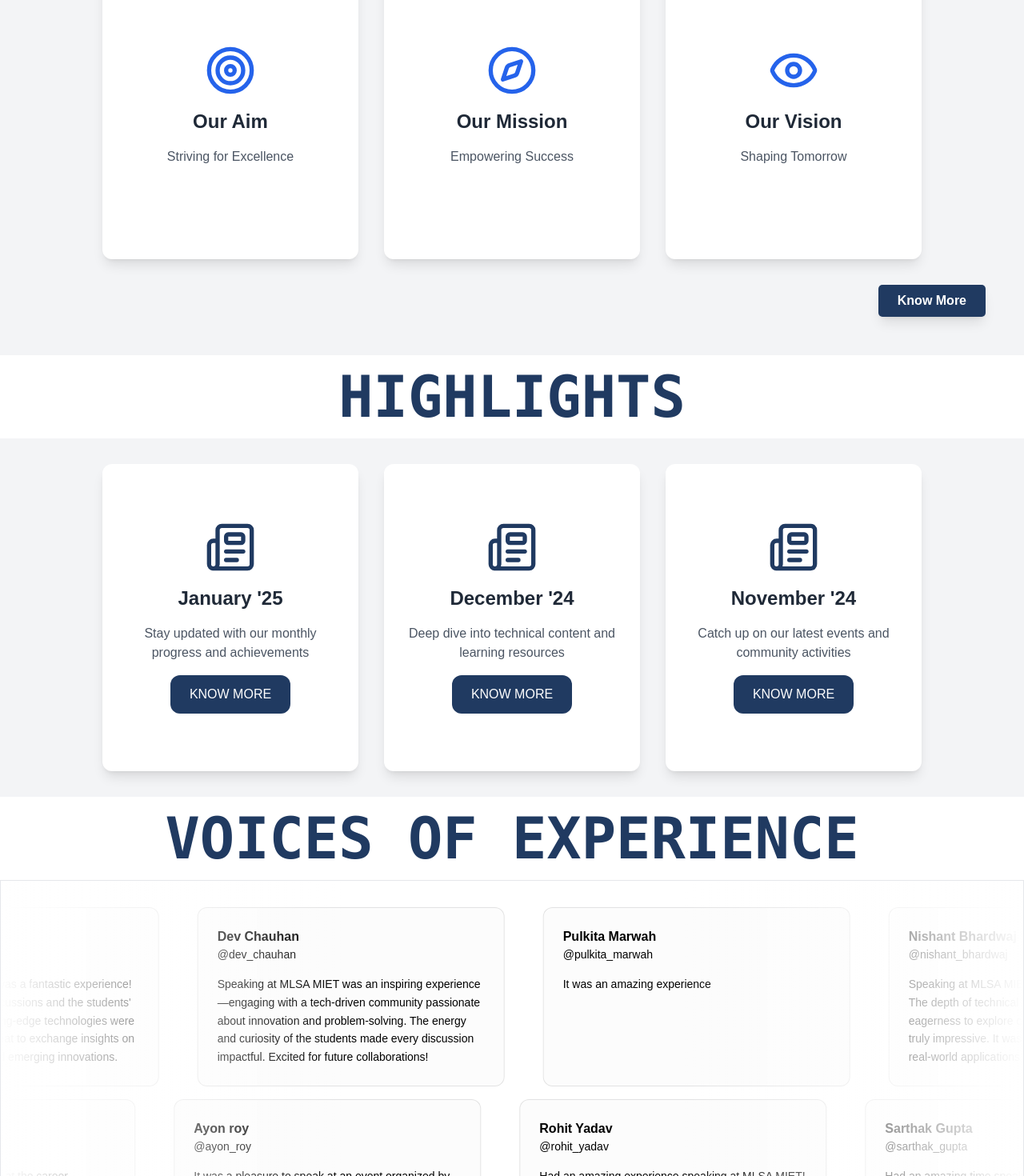
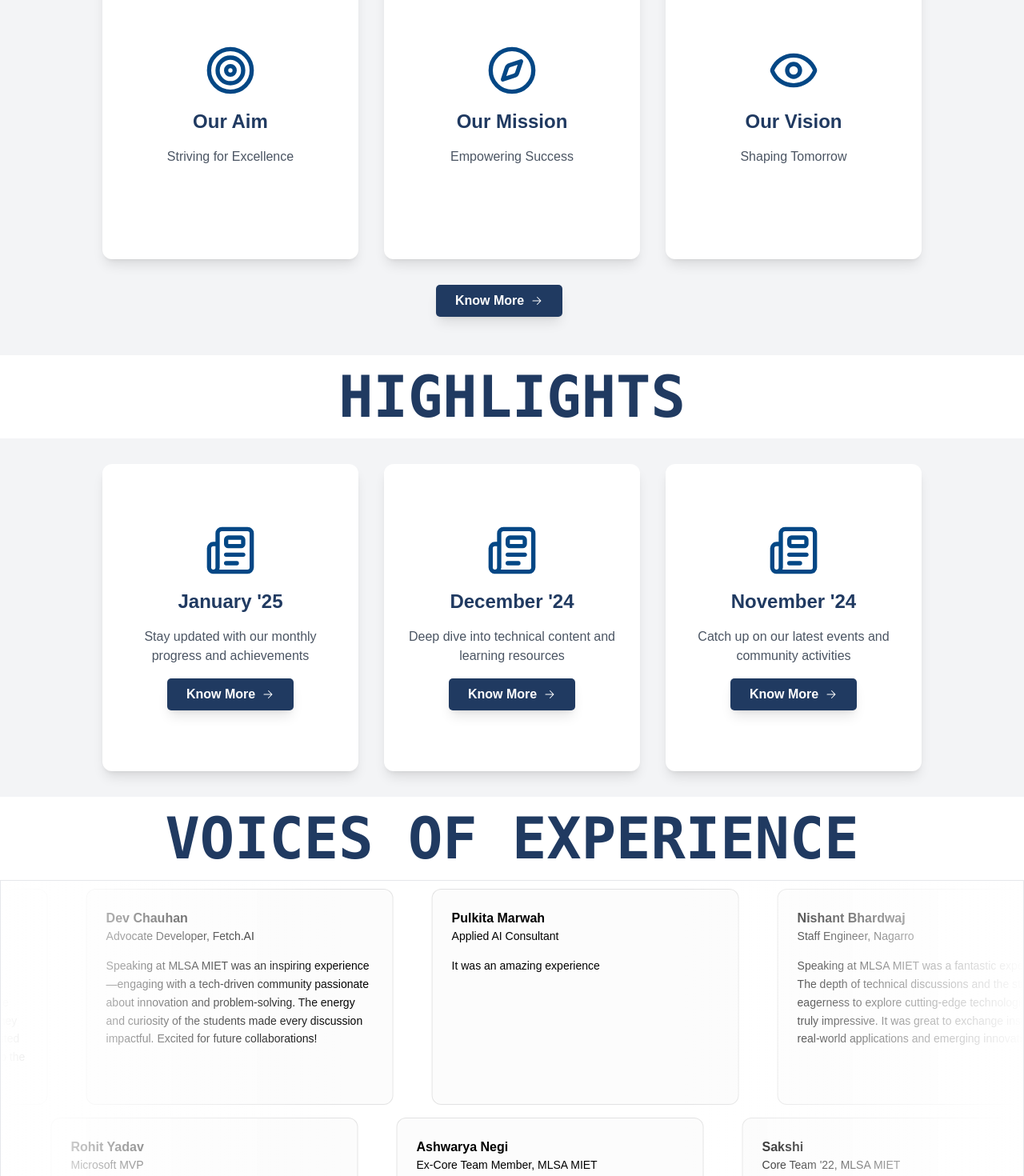
Before and after one commit to StrugglerSuryansh/mlsamiet2.0, a Next.js app: page / in a window 1280 px wide. Shown: the part 980-2450 px from the top of the page at 80% size. Built offline with nearby package versions, Linux system fonts and the light colour scheme.

Commit message:
UI update

```diff
--- a/package.json
+++ b/package.json
@@ -20,6 +20,7 @@
     "icons-react": "^3.7.1",
     "lucide": "^0.475.0",
     "lucide-react": "^0.474.0",
+    "mlsawebsite": "file:",
     "motion": "^12.4.2",
     "next": "15.1.6",
     "next-themes": "^0.4.4",
--- a/src/components/MarqueeDemo.tsx
+++ b/src/components/MarqueeDemo.tsx
@@ -5,38 +5,56 @@ import { TextAnimate } from "./magicui/text-animate";
 const reviews = [
   {
     name: "Dev Chauhan",
-    username: "@dev_chauhan",
+    username: "Advocate Developer, Fetch.AI",
     body: "Speaking at MLSA MIET was an inspiring experience—engaging with a tech-driven community passionate about innovation and problem-solving. The energy and curiosity of the students made every discussion impactful. Excited for future collaborations!",
     img: "https://avatar.vercel.sh/jack",
   },
   {
     name: "Pulkita Marwah ",
-    username: "@pulkita_marwah ",
+    username: "Applied AI Consultant",
     body: "It was an amazing experience",
     img: "https://avatar.vercel.sh/jill",
   },
   {
     name: "Nishant Bhardwaj",
-    username: "@nishant_bhardwaj",
+    username: "Staff Engineer, Nagarro",
     body: "Speaking at MLSA MIET was a fantastic experience! The depth of technical discussions and the students' eagerness to explore cutting-edge technologies were truly impressive. It was great to exchange insights on real-world applications and emerging innovations.",
     img: "https://avatar.vercel.sh/john",
   },
   {
     name: "Sarthak Gupta",
-    username: "@sarthak_gupta",
+    username: "Senior Data Engineer, Eviden",
     body: "Had an amazing time speaking at the career guidance event—thank you for making it so welcoming and well-organized! The students were super engaged, and it felt great to share my journey with them. You all did a fantastic job, and I’m excited to see more events like this in the future. Keep up the awesome work!",
     img: "https://avatar.vercel.sh/jane",
   },
   {
     name: "Ayon roy",
-    username: "@ayon_roy",
+    username: "Data Scientist, NielsenIQ",
     body: "It was a pleasure to speak at an event organized by MLSA MIET and it was such a great feeling to be amongst the community members for whom such events are a great platform to learn and explore.The pool of speakers at the event was so coveted that it was an awesome learning experience for me too. In short, it was a great experience for me to join the event and i look forward to more such opportunities.",
     img: "https://avatar.vercel.sh/jenny",
   },
   {
+    name: "Tushar Parashar",
+    username: "Core Team '23, MLSA MIET",
+    body: "Being a part of MLSA MIET was an incredible experience that shaped both my technical and leadership skills. The community fostered a collaborative environment where innovation thrived, and we continuously pushed the boundaries of what we could achieve together.",
+    img: "https://avatar.vercel.sh/jenny",
+  },
+  {
     name: "Rohit Yadav",
-    username: "@rohit_yadav",
+    username: "Microsoft MVP",
+    body: "MLSA-MIET has become another family where people learn from each other and excel together . Whether it's about showing teamwork or leading a particular domain. At the end hard work of each member pays off . It was a great time leading the design team and bringing out the fruitful and innovative designs from them.",
+    img: "https://avatar.vercel.sh/james",
+  },
+  {
+    name: "Ashwarya Negi",
+    username: "Ex-Core Team Member, MLSA MIET",
     body: "Had an amazing experience speaking at MLSA MIET! The passion and curiosity of the students created an engaging atmosphere, making every discussion insightful. It was great to connect with a community so dedicated to innovation and problem-solving. Looking forward to more such collaborations!",
+    img: "https://avatar.vercel.sh/james",
+  },
+  {
+    name: "Sakshi",
+    username: "Core Team '22, MLSA MIET",
+    body: "Designing my way through life✨—Hey fellows, I'm SAKSHI! Being a part of MLSA community as a Graphic Design Head has been an incredible blend of creativity, teamwork, and growth. It gave me a wide platform to learn, experiment and collaborate with like-minded individuals who are equally passionate about design and technology.",
     img: "https://avatar.vercel.sh/james",
   },
 ];
--- a/src/components/NavBar.tsx
+++ b/src/components/NavBar.tsx
@@ -46,7 +46,7 @@ const Navbar = () => {
               />
             </Link>
             <span className=" text-[#203A61]  text-[20px] font-semibold  lg:text-[24px]">
-              MLSA <span className="hidden md:inline-block">MIET</span>
+              MLSA <span className="hidden md:inline-block text-[#034785]">MIET</span>
             </span>
           </div>
 
@@ -57,12 +57,12 @@ const Navbar = () => {
           </div>
 
           <div className="hidden md:flex items-center gap-4 xl:gap-12">
+            <NavbarItem href="/">Home</NavbarItem>
+            <NavbarItem href="/knowmore">About Us</NavbarItem>
             <NavbarItem href="/events">Events</NavbarItem>
             <NavbarItem href="/gallery">Gallery</NavbarItem>
             <NavbarItem href="/members">Members</NavbarItem>
-            <NavbarItem href="/#contact">
-              Join Us
-            </NavbarItem>
+            <NavbarItem href="/#contact">Join Us</NavbarItem>
           </div>
         </div>
       </nav >
--- a/src/components/NewsletterCard.tsx
+++ b/src/components/NewsletterCard.tsx
@@ -3,6 +3,7 @@ import React from "react";
 import Link from "next/link";
 import { Newspaper } from "lucide-react";
 import { TextAnimate } from "./magicui/text-animate";
+import { HiArrowSmallRight } from "react-icons/hi2";
 
 interface NewsletterCardProps {
   title: string;
@@ -15,13 +16,15 @@ function SingleCard({ title, description, link, icon }: NewsletterCardProps) {
   return (
     <div className="w-80 h-96">
       <div className="bg-white p-6 rounded-xl shadow-lg h-full flex flex-col items-center justify-center space-y-4 hover:shadow-xl transition-shadow">
-        <div className="text-[#203A61] w-16 h-16">{icon}</div>
-        <h2 className="text-2xl font-bold text-gray-800">{title}</h2>
+        <div className="text-[#034785] w-16 h-16">{icon}</div>
+        <h2 className="text-2xl font-bold text-[#203A61]">{title}</h2>
         <p className="text-gray-600 text-center">{description}</p>
         <Link href={link}>
-          <button className="px-6 py-3 bg-[#203A61] text-white rounded-xl hover:bg-[#1f3e6d] transition-colors duration-200">
-            KNOW MORE
-          </button>
+        <div className="flex items-center gap-2 bg-[#203A61] hover:bg-[##607da9] text-white font-bold py-2 px-6 rounded-[5px] shadow-lg transition-all duration-300 transform hover:scale-105">
+         <button>Know More </button>
+         <HiArrowSmallRight />
+        </div>
+
         </Link>
       </div>
     </div>
--- a/src/components/cards.tsx
+++ b/src/components/cards.tsx
@@ -2,6 +2,7 @@ import React, { useState } from "react";
 import { Target, Compass, Eye } from "lucide-react";
 import { TextAnimate } from "./magicui/text-animate";
 import Link from "next/link";
+import { HiArrowSmallRight } from "react-icons/hi2";
 
 interface CardProps {
   title: string;
@@ -27,7 +28,7 @@ function FlipCard({ title, icon, frontContent, backContent }: CardProps) {
           <div className="absolute w-full h-full backface-hidden">
             <div className="bg-white p-6 rounded-xl shadow-lg h-full flex flex-col items-center justify-center space-y-4 hover:shadow-xl transition-shadow">
               <div className="text-blue-600 w-16 h-16">{icon}</div>
-              <h2 className="text-2xl font-bold text-gray-800">{title}</h2>
+              <h2 className="text-2xl font-bold text-[#203A61]">{title}</h2>
               <p className="text-gray-600 text-center">{frontContent}</p>
             </div>
           </div>
@@ -50,7 +51,7 @@ function App() {
   const cards = [
     {
       title: "Our Aim",
-      icon: <Target className="w-full h-full" />,
+      icon: <Target className="w-full h-full text-[#034785]" />,
       frontContent: "Striving for Excellence",
       backContent: [
         "Spark ideas, light the flame, Learn, inspire, and build your name.",
@@ -60,7 +61,7 @@ function App() {
     },
     {
       title: "Our Mission",
-      icon: <Compass className="w-full h-full" />,
+      icon: <Compass className="w-full h-full text-[#034785]" />,
       frontContent: "Empowering Success",
       backContent: [
         "A mission where Innovation and dreams unfold Together we shape a future that's bold.",
@@ -70,7 +71,7 @@ function App() {
     },
     {
       title: "Our Vision",
-      icon: <Eye className="w-full h-full" />,
+      icon: <Eye className="w-full h-full text-[#034785]" />,
       frontContent: "Shaping Tomorrow",
       backContent: [
         "Our vision is to build a vibrant community.",
@@ -103,15 +104,13 @@ function App() {
             ))}
           </div>
         </div>
-        <div className="flex justify-end mt-8 mr-8 mb-4">
+        <div className="flex align-center justify-center mt-8 mr-8 mb-4 ">
           {" "}
           {/* Added mb-4 */}
-          <Link
-            href="/knowmore"
-            className="bg-[#203A61] hover:bg-[##607da9] text-white font-bold py-2 px-6 rounded-[5px] shadow-lg transition-all duration-300 transform hover:scale-105"
-          >
-            Know More
-          </Link>
+          <div className="flex items-center gap-2 bg-[#203A61] hover:bg-[##607da9] text-white font-bold py-2 px-6 rounded-[5px] shadow-lg transition-all duration-300 transform hover:scale-105">
+          <Link href="/knowmore">Know More</Link>
+          <HiArrowSmallRight />
+          </div>
         </div>
       </div>
     </>
```
Also changed, not shown: 1 other file (tests, documents, lock files or other folders).
